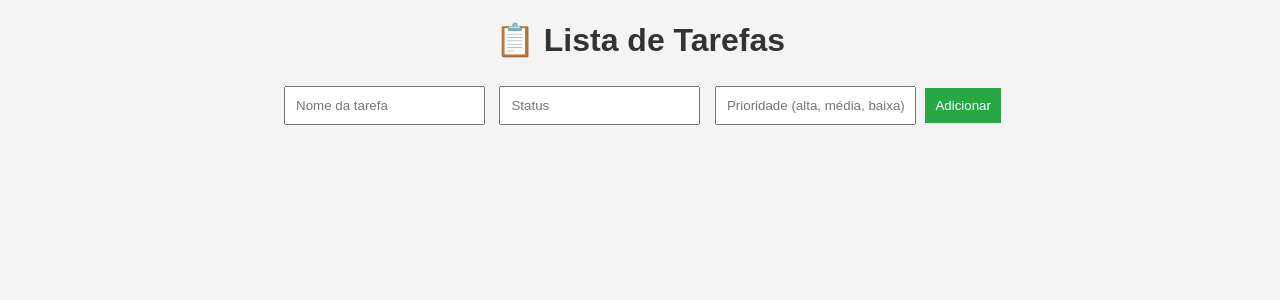
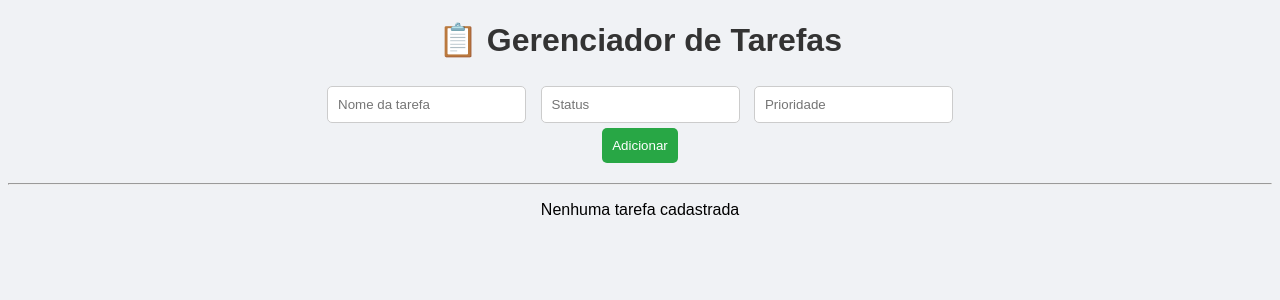
Before and after one commit to Raul691/TechFlowSolutions, a Flask app: page / in a window 1280 px wide. Shown: the top 300 px of the page. Run offline with Flask 3, Linux system fonts and the light colour scheme.

Commit message:
style: separação do CSS e melhoria visual da interface

```diff
--- a/src/app.py
+++ b/src/app.py
@@ -7,7 +7,6 @@ tarefas = []
 @app.route('/')
 def home():
     return render_template('index.html', tarefas=tarefas)
-
 
 @app.route('/tarefas_web', methods=['POST'])
 def criar_tarefa_web():
@@ -34,7 +33,6 @@ def deletar_tarefa_web(id):
 def listar_tarefas():
     return jsonify(tarefas)
 
-
 @app.route('/tarefas', methods=['POST'])
 def criar_tarefa():
     nova_tarefa = {
@@ -44,7 +42,6 @@ def criar_tarefa():
     }
     tarefas.append(nova_tarefa)
     return jsonify(nova_tarefa), 201
-
 
 @app.route('/tarefas/<int:id>', methods=['PUT'])
 def atualizar_tarefa(id):
@@ -57,7 +54,6 @@ def atualizar_tarefa(id):
         return jsonify(tarefas[id])
     return "Tarefa não encontrada", 404
 
-
 @app.route('/tarefas/<int:id>', methods=['DELETE'])
 def deletar_tarefa(id):
     if id < len(tarefas):
@@ -65,6 +61,5 @@ def deletar_tarefa(id):
         return jsonify(tarefa_removida)
     return "Tarefa não encontrada", 404
 
-
 if __name__ == '__main__':
     app.run(debug=True)
--- /dev/null
+++ b/src/static/style.css
@@ -0,0 +1,46 @@
+body {
+    font-family: Arial, sans-serif;
+    background: #f0f2f5;
+    text-align: center;
+}
+
+h1 {
+    color: #333;
+}
+
+form {
+    margin: 20px;
+}
+
+input {
+    padding: 10px;
+    margin: 5px;
+    border-radius: 5px;
+    border: 1px solid #ccc;
+}
+
+button {
+    padding: 10px;
+    border: none;
+    border-radius: 5px;
+    cursor: pointer;
+}
+
+.btn-add {
+    background: #28a745;
+    color: white;
+}
+
+.btn-delete {
+    background: #dc3545;
+    color: white;
+}
+
+.tarefa {
+    background: white;
+    margin: 15px auto;
+    padding: 15px;
+    width: 350px;
+    border-radius: 10px;
+    box-shadow: 0px 2px 8px rgba(0,0,0,0.1);
+}
--- a/src/templates/index.html
+++ b/src/templates/index.html
@@ -2,54 +2,35 @@
 <html>
 <head>
     <title>Gerenciador de Tarefas</title>
-    <style>
-        body {
-            font-family: Arial;
-            background: #f4f4f4;
-            text-align: center;
-        }
-        h1 {
-            color: #333;
-        }
-        form {
-            margin: 20px;
-        }
-        input {
-            padding: 10px;
-            margin: 5px;
-        }
-        button {
-            padding: 10px;
-            background: #28a745;
-            color: white;
-            border: none;
-        }
-        .tarefa {
-            background: white;
-            margin: 10px auto;
-            padding: 10px;
-            width: 300px;
-            border-radius: 5px;
-        }
-    </style>
+
+    <link rel="stylesheet" href="{{ url_for('static', filename='style.css') }}">
 </head>
 <body>
 
-<h1>📋 Lista de Tarefas</h1>
+<h1>📋 Gerenciador de Tarefas</h1>
 
 <form method="POST" action="/tarefas_web">
     <input type="text" name="nome" placeholder="Nome da tarefa" required>
     <input type="text" name="status" placeholder="Status">
-    <input type="text" name="prioridade" placeholder="Prioridade (alta, média, baixa)">
-    <button type="submit">Adicionar</button>
+    <input type="text" name="prioridade" placeholder="Prioridade">
+    <br>
+    <button type="submit" class="btn-add">Adicionar</button>
 </form>
+
+<hr>
 
 {% for t in tarefas %}
 <div class="tarefa">
     <p><strong>{{ t.nome }}</strong></p>
-    <p>{{ t.status }}</p>
-    <p>{{ t.prioridade }}</p>
+    <p>Status: {{ t.status }}</p>
+    <p>Prioridade: {{ t.prioridade }}</p>
+
+    <form action="/deletar/{{ loop.index0 }}" method="POST">
+        <button type="submit" class="btn-delete">Deletar</button>
+    </form>
 </div>
+{% else %}
+<p>Nenhuma tarefa cadastrada</p>
 {% endfor %}
 
 </body>
```
